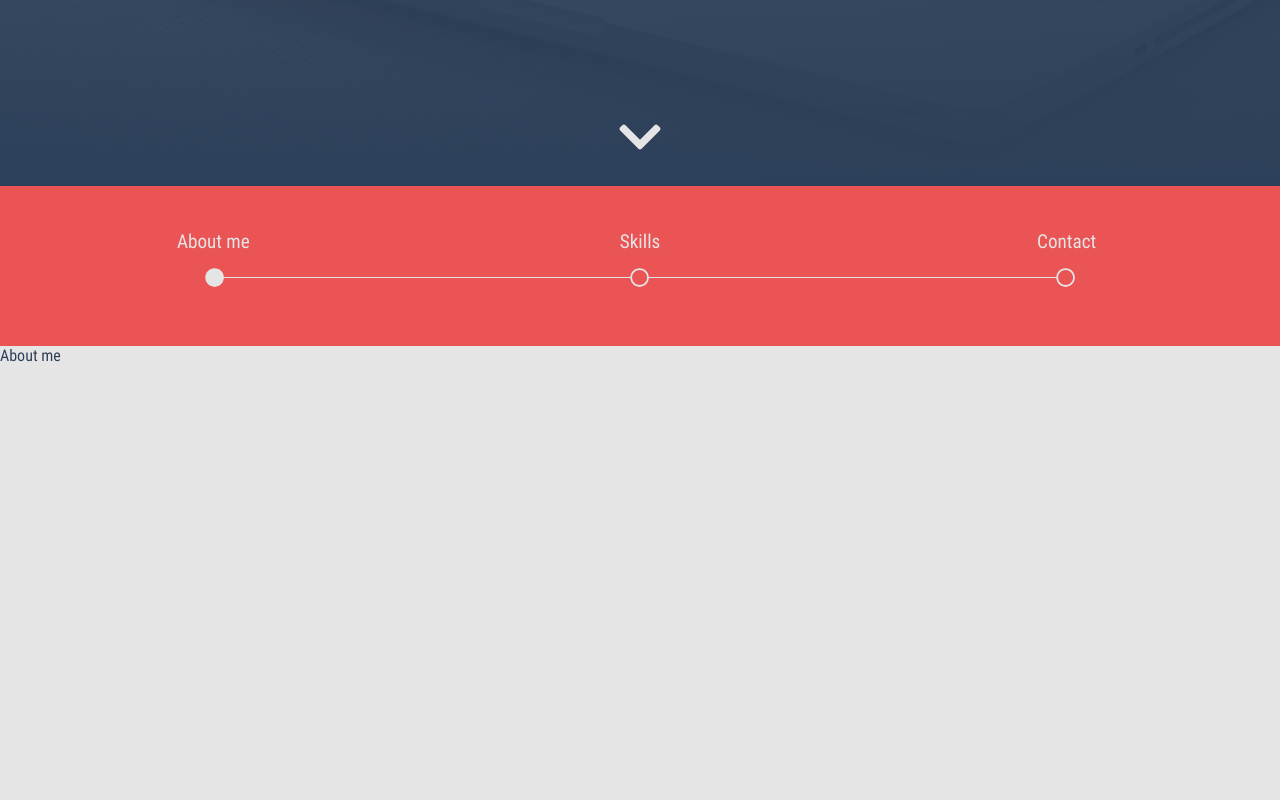
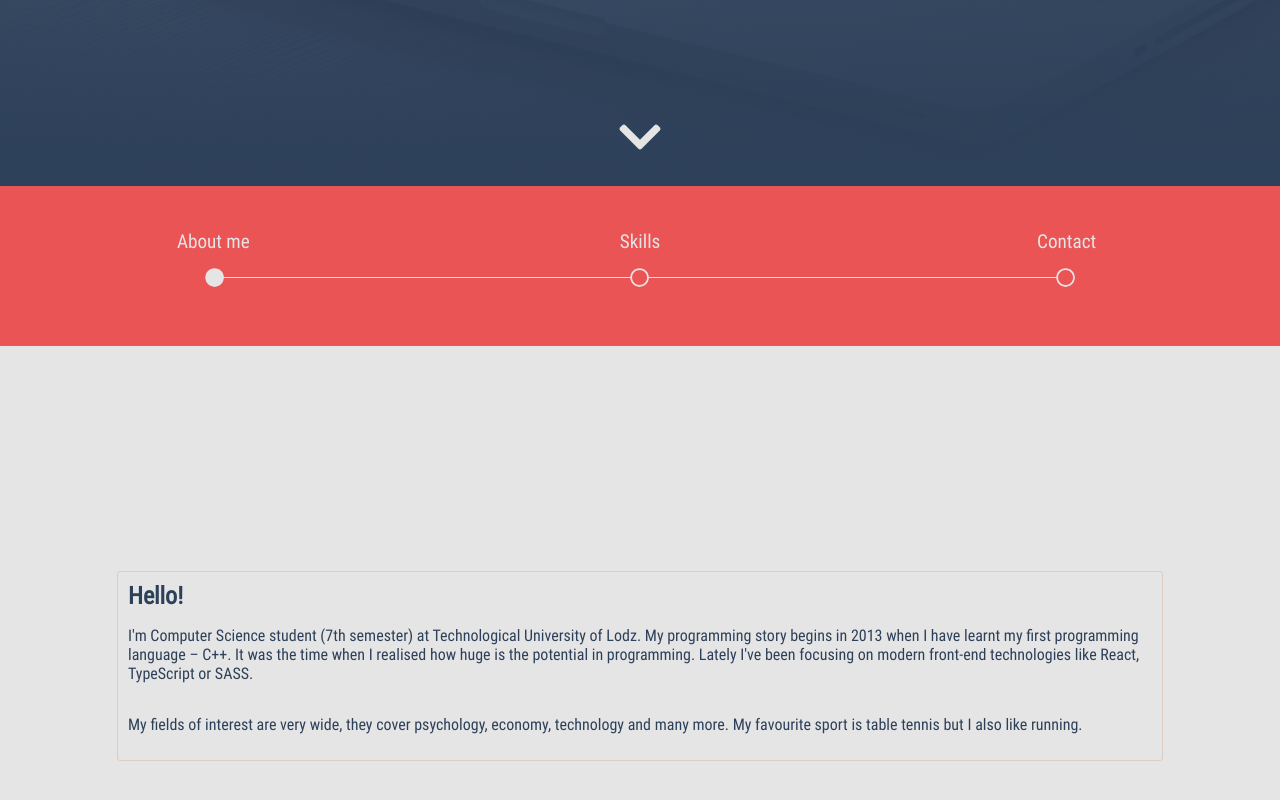
Before and after one commit to Ard2148810/portfolio, a React (Create React App) app: page / in a window 1280 px wide. Shown: the part 614-1414 px from the top of the page. Built offline with nearby package versions, Linux system fonts and the light colour scheme.

Commit message:
About tab

```diff
--- a/src/components/ContentScroller/About.tsx
+++ b/src/components/ContentScroller/About.tsx
@@ -1,10 +1,23 @@
 import React from "react";
+import "../../style/About.sass"
 
 class About extends React.Component<{}, {}> {
     render() {
         return (
-            <div>
-                About me
+            <div className="content-about">
+                <div className="about-wrapper">
+                <h2>Hello!</h2>
+                <p>
+                    I'm Computer Science student (7th semester) at Technological University of Lodz. My programming
+                    story begins in 2013 when I have learnt my first programming language – C++. It was the time when
+                    I realised how huge is the potential in programming. Lately I've been focusing on modern front-end
+                    technologies like React, TypeScript or SASS.
+                </p>
+                <p>
+                    My fields of interest are very wide, they cover psychology, economy, technology and many
+                    more. My favourite sport is table tennis but I also like running.
+                </p>
+                </div>
             </div>
         )
     }
--- a/src/components/ContentScroller/Skills.tsx
+++ b/src/components/ContentScroller/Skills.tsx
@@ -1,6 +1,6 @@
 import React from "react";
 import "../../style/Skills.sass"
-import SkillItem from "../../style/SkillItem";
+import SkillItem from "./SkillItem";
 
 class Skills extends React.Component<{}, {}>{
     render() {
--- /dev/null
+++ b/src/style/About.sass
@@ -0,0 +1,17 @@
+@import "base"
+
+.content-about
+  display: flex
+  align-items: center
+  justify-content: center
+  min-height: 80vh
+
+
+.about-wrapper
+  display: flex
+  max-width: 80vw
+  flex-direction: column
+  padding: 10px
+  margin: 5px
+  border: 1px solid $colorAlt1
+  border-radius: 3px
```
Also changed, not shown: src/components/ContentScroller/SkillItem.tsx (renamed from src/style/SkillItem.tsx).
